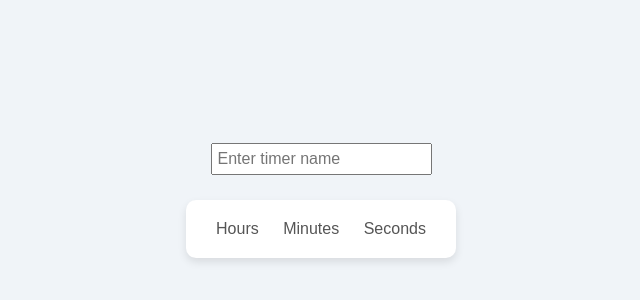
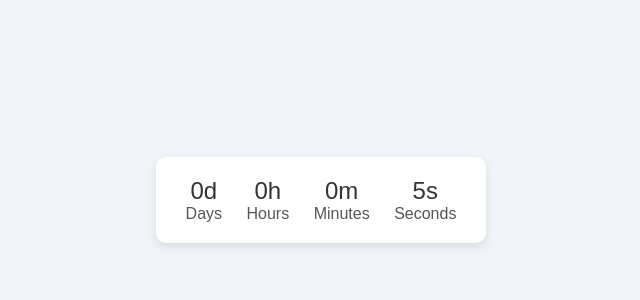
Before and after one commit to abdelhadyElsakka/Notion-Widget, a plain HTML site: page index.html in a window 1280 px wide. Shown: the part 200-500 px from the top of the page, without its empty margins (319-959 px from the left). Drawn offline with Linux system fonts and the light colour scheme.

Commit message:
Update index.html

```diff
--- a/index.html
+++ b/index.html
@@ -2,7 +2,7 @@
 <html lang="en">
 <head>
     <meta charset="UTF-8">
-    <title>Customizable Timer</title>
+    <title>Timer</title>
     <style>
         body {
             display: flex;
@@ -13,21 +13,6 @@
             margin: 0;
             background-color: #f0f4f8;
             font-family: 'Arial', sans-serif;
-        }
-
-        #nameInputContainer {
-            margin-bottom: 15px;
-        }
-
-        #nameInput {
-            font-size: 16px;
-            padding: 5px;
-        }
-
-        #timerName {
-            font-size: 28px;
-            color: #333333;
-            margin-bottom: 10px;
         }
 
         #timer {
@@ -53,43 +38,30 @@
     </style>
 </head>
 <body>
-    <div id="nameInputContainer">
-        <input type="text" id="nameInput" placeholder="Enter timer name" onkeydown="startTimer(event)">
-    </div>
-    <div id="timerName"></div>
     <div id="timer">
+        <div class="time-unit"><span id="days"></span><label>Days</label></div>
         <div class="time-unit"><span id="hours"></span><label>Hours</label></div>
         <div class="time-unit"><span id="minutes"></span><label>Minutes</label></div>
         <div class="time-unit"><span id="seconds"></span><label>Seconds</label></div>
     </div>
 
     <script>
-        let timerInterval;
-        function startTimer(event) {
-            if (event.key === "Enter") {
-                const input = document.getElementById("nameInput");
-                const name = input.value.trim();
-                if (name) {
-                    document.getElementById("timerName").textContent = name;
-                    document.getElementById("nameInputContainer").remove();
-
         const startDate = new Date().getTime();
 
-                    timerInterval = setInterval(function() {
+        setInterval(function() {
             var now = new Date().getTime();
             var distance = now - startDate;
 
+            var days = Math.floor(distance / (1000 * 60 * 60 * 24));
             var hours = Math.floor((distance % (1000 * 60 * 60 * 24)) / (1000 * 60 * 60));
             var minutes = Math.floor((distance % (1000 * 60 * 60)) / (1000 * 60));
             var seconds = Math.floor((distance % (1000 * 60)) / 1000);
 
+            document.getElementById("days").textContent = days + "d";
             document.getElementById("hours").textContent = hours + "h";
             document.getElementById("minutes").textContent = minutes + "m";
             document.getElementById("seconds").textContent = seconds + "s";
         }, 1000);
-                }
-            }
-        }
     </script>
 </body>
 </html>
```
Lines whose indentation alone changed are shown as unchanged.
